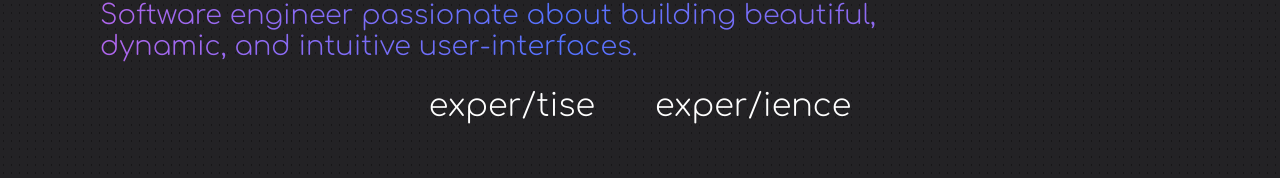
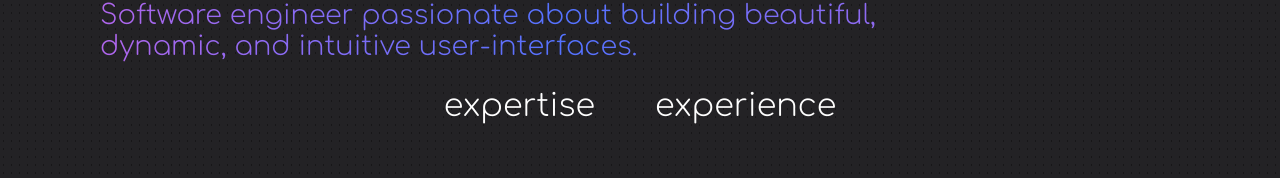
Before and after one commit to ErikKimsey/erikkimsey.github.io, a React (Create React App) app: page / in a window 1280 px wide. Shown: the part 387-565 px from the top of the page. Built offline with nearby package versions, Linux system fonts and the light colour scheme.

Commit message:
more nit picky style adjustments to banner. Removed fwd slash from banner menu titles

```diff
--- a/src/Banner/BannerMenu.jsx
+++ b/src/Banner/BannerMenu.jsx
@@ -21,9 +21,6 @@ const variants = {
 
 function BannerMenuItem(props) {
   let { tag, link, thisRef } = props;
-  let [menuItemPos, setMenuItemPos] = useState();
-  let [targetDomPos, setTargetDomPos] = useState();
-
 
   useEffect(() => {
     let sk;
@@ -62,8 +59,8 @@ function BannerMenuItem(props) {
 
 export default function BannerMenu() {
   let itemLinks = [
-    { id: "skillset-container", tag: "exper/tise", thisRef: useRef() },
-    { id: "experience-container", tag: "exper/ience", thisRef: useRef() },
+    { id: "skillset-container", tag: "expertise", thisRef: useRef() },
+    { id: "experience-container", tag: "experience", thisRef: useRef() },
   ];
 
   let [menuLinks, setMenuLinks] = useState();
--- a/src/Banner/banner.scss
+++ b/src/Banner/banner.scss
@@ -50,7 +50,6 @@ $hover-color: #fcfa85;
       background-repeat: no-repeat;
       background-position: center;
     }
-
   }
 
   .aboutSelfDeveloperContainer {
@@ -74,12 +73,6 @@ $hover-color: #fcfa85;
       background-position: var(--bg-size) 0;
     }
   }
-
-  // @media only screen and (max-width: $xlDevice) {}
-
-  // @media only screen and (max-width: $lgDevice) {}
-
-  // @media only screen and (max-width: $mdDevice) {}
 
   @media only screen and (max-width: $smDevice) {
 
@@ -108,15 +101,22 @@ $hover-color: #fcfa85;
       padding: 10px 0;
     }
 
+
+    @keyframes move-bg {
+      to {
+        background-position: var(--bg-size) 0;
+      }
+    }
+
     .bannerMenu {
       box-sizing: border-box;
       display: flex;
       flex-flow: row;
-      justify-content: space-between;
+      justify-content: space-around;
       width: 100%;
 
       .bannerMenuItem {
-        font-size: 1.5rem;
+        font-size: 1.2rem;
         padding: 0;
       }
     }
```
